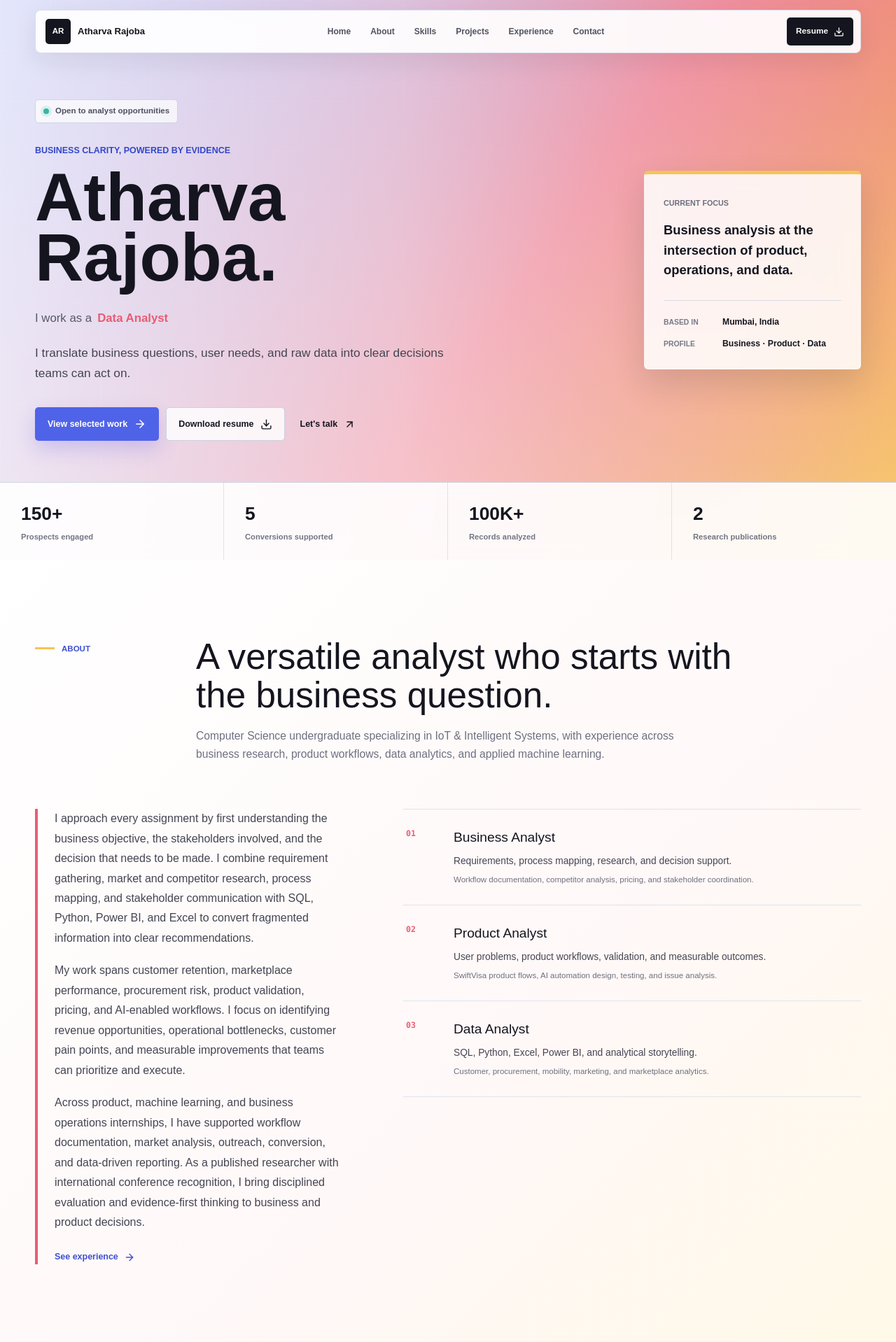
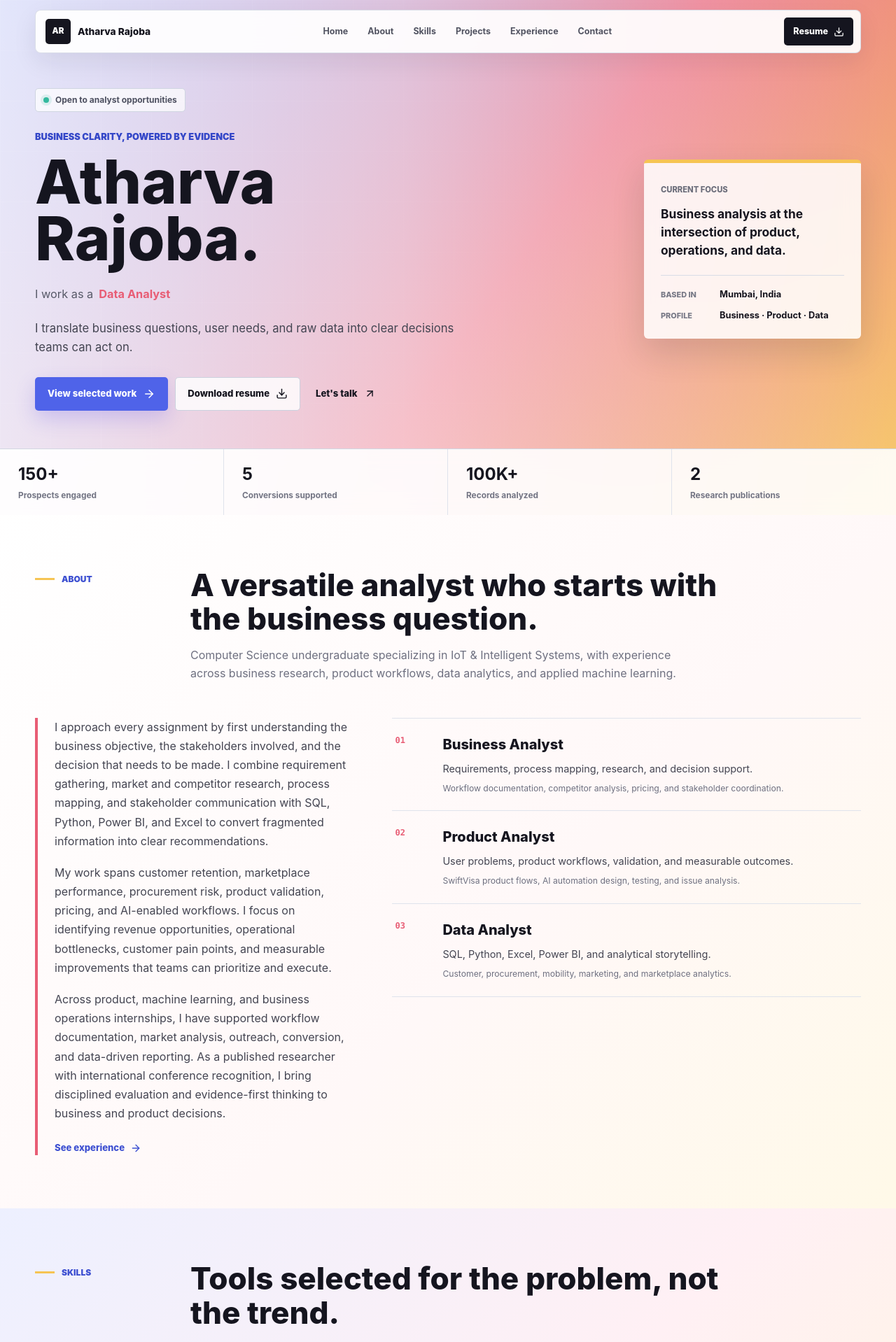
Before and after one commit to atharva1845/atharva-analyst-portfolio, a Next.js app: page / in a window 1280 px wide. Shown: the top 1918 px of the page at 70% size. Built offline with nearby package versions, Linux system fonts and the light colour scheme.

Commit message:
style: refine typography and spacing

```diff
--- a/src/components/portfolio.module.css
+++ b/src/components/portfolio.module.css
@@ -14,7 +14,10 @@
   overflow: hidden;
   background: linear-gradient(135deg, #eef1ff 0%, #fff1f4 52%, #fff7dc 100%);
   color: var(--ink);
-  font-family: Arial, Helvetica, sans-serif;
+  font-family: Inter, "Segoe UI Variable Text", "Segoe UI", ui-sans-serif, system-ui, sans-serif;
+  font-size: 16px;
+  line-height: 1.5;
+  text-rendering: optimizeLegibility;
 }
 
 .site * {
@@ -25,6 +28,13 @@
 .site a {
   color: inherit;
   text-decoration: none;
+}
+
+.site h1,
+.site h2,
+.site h3 {
+  font-family: "Segoe UI Variable Display", Inter, "Segoe UI", ui-sans-serif, system-ui, sans-serif;
+  font-weight: 800;
 }
 
 .header {
@@ -53,7 +63,7 @@
   display: inline-flex;
   align-items: center;
   gap: 10px;
-  font-size: 0.82rem;
+  font-size: 0.86rem;
 }
 
 .brand > span {
@@ -83,7 +93,7 @@
   padding: 10px 12px;
   border-radius: 4px;
   color: #515361;
-  font-size: 0.75rem;
+  font-size: 0.78rem;
   font-weight: 750;
   transition: color 180ms ease, background-color 180ms ease;
 }
@@ -104,7 +114,7 @@
   border-radius: 5px;
   background: var(--ink);
   color: #ffffff !important;
-  font-size: 0.74rem;
+  font-size: 0.78rem;
   font-weight: 800;
 }
 
@@ -156,10 +166,10 @@
   width: min(1180px, calc(100% - 48px));
   min-height: calc(92svh - 110px);
   margin: 0 auto;
-  padding: 142px 0 170px;
+  padding: 126px 0 148px;
   grid-template-columns: minmax(0, 1.55fr) minmax(310px, 0.45fr);
   align-items: center;
-  gap: 80px;
+  gap: 64px;
 }
 
 .heroCopy {
@@ -176,7 +186,7 @@
   border-radius: 5px;
   background: rgba(255, 255, 255, 0.72);
   color: #4d5060;
-  font-size: 0.72rem;
+  font-size: 0.75rem;
   font-weight: 750;
 }
 
@@ -189,9 +199,9 @@
 }
 
 .heroEyebrow {
-  margin: 30px 0 0;
+  margin: 26px 0 0;
   color: #3447c8;
-  font-size: 0.78rem;
+  font-size: 0.8rem;
   font-weight: 900;
   text-transform: uppercase;
 }
@@ -199,9 +209,9 @@
 .heroCopy h1 {
   margin: 14px 0 0;
   color: var(--ink);
-  font-size: 6rem;
-  font-weight: 900;
-  line-height: 0.9;
+  font-size: 5.4rem;
+  font-weight: 850;
+  line-height: 0.94;
 }
 
 .roleLine {
@@ -209,9 +219,9 @@
   min-height: 34px;
   align-items: center;
   gap: 8px;
-  margin-top: 26px;
+  margin-top: 22px;
   color: #575968;
-  font-size: 1.05rem;
+  font-size: 1.02rem;
 }
 
 .roleLine strong {
@@ -222,8 +232,8 @@
   max-width: 620px;
   margin: 18px 0 0;
   color: var(--ink-soft);
-  font-size: 1.08rem;
-  line-height: 1.7;
+  font-size: 1.04rem;
+  line-height: 1.65;
 }
 
 .heroActions {
@@ -231,7 +241,7 @@
   flex-wrap: wrap;
   align-items: center;
   gap: 10px;
-  margin-top: 34px;
+  margin-top: 28px;
 }
 
 .primaryAction,
@@ -243,7 +253,7 @@
   justify-content: center;
   gap: 9px;
   border-radius: 5px;
-  font-size: 0.78rem;
+  font-size: 0.82rem;
   font-weight: 820;
   transition: transform 180ms ease, box-shadow 180ms ease, background-color 180ms ease;
 }
@@ -273,8 +283,8 @@
 
 .heroNote {
   width: 100%;
-  min-height: 280px;
-  padding: 28px;
+  min-height: 250px;
+  padding: 24px;
   align-self: center;
   border-top: 5px solid var(--yellow);
   border-radius: 6px;
@@ -285,23 +295,23 @@
 
 .heroNote span {
   color: #6c6e7b;
-  font-size: 0.67rem;
+  font-size: 0.7rem;
   font-weight: 850;
   text-transform: uppercase;
 }
 
 .heroNote strong {
   display: block;
-  margin-top: 14px;
-  font-size: 1.15rem;
-  line-height: 1.55;
+  margin-top: 12px;
+  font-size: 1.08rem;
+  line-height: 1.5;
 }
 
 .heroNoteMeta {
   display: grid;
-  gap: 14px;
-  margin-top: 28px;
-  padding-top: 22px;
+  gap: 12px;
+  margin-top: 22px;
+  padding-top: 18px;
   border-top: 1px solid #d9dce6;
 }
 
@@ -314,14 +324,14 @@
 
 .heroNoteMeta small {
   color: #777986;
-  font-size: 0.65rem;
+  font-size: 0.68rem;
   font-weight: 800;
   text-transform: uppercase;
 }
 
 .heroNoteMeta b {
   color: var(--ink);
-  font-size: 0.76rem;
+  font-size: 0.8rem;
   line-height: 1.4;
 }
 
@@ -340,8 +350,8 @@
 
 .heroStats > div {
   display: flex;
-  min-height: 110px;
-  padding: 20px 30px;
+  min-height: 94px;
+  padding: 16px 26px;
   flex-direction: column;
   justify-content: center;
   border-right: 1px solid #dfe3ec;
@@ -353,18 +363,18 @@
 
 .heroStats strong {
   color: var(--ink);
-  font-size: 1.65rem;
+  font-size: 1.5rem;
 }
 
 .heroStats span {
   margin-top: 4px;
   color: #737584;
-  font-size: 0.7rem;
+  font-size: 0.74rem;
   font-weight: 700;
 }
 
 .section {
-  padding: 112px 0;
+  padding: 76px 0;
   scroll-margin-top: 82px;
   background: linear-gradient(135deg, #ffffff 0%, #fff8f8 58%, #fff9e8 100%);
 }
@@ -381,15 +391,15 @@
 .sectionHeading {
   display: grid;
   grid-template-columns: 180px 1fr;
-  gap: 50px;
-  margin-bottom: 64px;
+  gap: 42px;
+  margin-bottom: 50px;
   align-items: start;
 }
 
 .sectionHeading > p {
   margin: 7px 0 0;
   color: #3e50d1;
-  font-size: 0.72rem;
+  font-size: 0.75rem;
   font-weight: 900;
   text-transform: uppercase;
 }
@@ -407,23 +417,23 @@
   max-width: 800px;
   margin: 0;
   color: var(--ink);
-  font-size: 3.2rem;
-  line-height: 1.06;
+  font-size: 2.75rem;
+  line-height: 1.1;
 }
 
 .sectionHeading span {
   display: block;
   max-width: 720px;
-  margin-top: 18px;
+  margin-top: 14px;
   color: var(--muted);
-  font-size: 0.98rem;
-  line-height: 1.7;
+  font-size: 1rem;
+  line-height: 1.65;
 }
 
 .aboutLayout {
   display: grid;
   grid-template-columns: 0.8fr 1.2fr;
-  gap: 90px;
+  gap: 64px;
 }
 
 .aboutStatement {
@@ -435,7 +445,7 @@
   margin: 0 0 18px;
   color: var(--ink-soft);
   font-size: 1rem;
-  line-height: 1.78;
+  line-height: 1.7;
 }
 
 .aboutStatement a {
@@ -444,7 +454,7 @@
   gap: 8px;
   margin-top: 8px;
   color: #3e50d1;
-  font-size: 0.78rem;
+  font-size: 0.82rem;
   font-weight: 850;
 }
 
@@ -456,34 +466,34 @@
   display: grid;
   grid-template-columns: 50px 1fr;
   gap: 18px;
-  padding: 26px 4px;
+  padding: 22px 4px;
   border-bottom: 1px solid var(--line);
 }
 
 .roleRail article > span {
   color: var(--coral);
   font-family: ui-monospace, SFMono-Regular, Consolas, monospace;
-  font-size: 0.72rem;
+  font-size: 0.75rem;
   font-weight: 900;
 }
 
 .roleRail h3 {
   margin: 0;
-  font-size: 1.2rem;
+  font-size: 1.25rem;
 }
 
 .roleRail p {
   margin: 8px 0 0;
   color: var(--ink-soft);
-  font-size: 0.86rem;
-  line-height: 1.55;
+  font-size: 0.9rem;
+  line-height: 1.6;
 }
 
 .roleRail small {
   display: block;
   margin-top: 8px;
   color: var(--muted);
-  font-size: 0.72rem;
+  font-size: 0.76rem;
   line-height: 1.55;
 }
 
@@ -494,8 +504,8 @@
 }
 
 .skillCard {
-  min-height: 410px;
-  padding: 24px;
+  min-height: 350px;
+  padding: 22px;
   border: 1px solid var(--line);
   border-radius: 8px;
   background: #ffffff;
@@ -518,30 +528,30 @@
 
 .skillCard > span {
   display: block;
-  margin-top: 38px;
+  margin-top: 26px;
   color: #999ba7;
-  font-size: 0.66rem;
+  font-size: 0.7rem;
   font-weight: 850;
 }
 
 .skillCard h3 {
   margin: 9px 0 0;
-  font-size: 1.25rem;
+  font-size: 1.3rem;
 }
 
 .skillCard > p {
   min-height: 48px;
   margin: 10px 0 0;
   color: var(--muted);
-  font-size: 0.78rem;
-  line-height: 1.55;
+  font-size: 0.82rem;
+  line-height: 1.6;
 }
 
 .skillTags {
   display: flex;
   flex-wrap: wrap;
   gap: 7px;
-  margin-top: 28px;
+  margin-top: 22px;
 }
 
 .skillTags span,
@@ -554,7 +564,7 @@
   border-radius: 4px;
   background: #f7f8fb;
   color: #565866;
-  font-size: 0.66rem;
+  font-size: 0.7rem;
   font-weight: 750;
 }
 
@@ -567,8 +577,8 @@
 .projectCard {
   position: relative;
   display: flex;
-  min-height: 470px;
-  padding: 26px;
+  min-height: 420px;
+  padding: 24px;
   flex-direction: column;
   overflow: hidden;
   border: 1px solid var(--line);
@@ -594,41 +604,41 @@
 
 .projectTopline > span {
   font-family: ui-monospace, SFMono-Regular, Consolas, monospace;
-  font-size: 0.74rem;
+  font-size: 0.76rem;
   font-weight: 900;
 }
 
 .projectTopline small {
   color: var(--muted);
-  font-size: 0.64rem;
+  font-size: 0.69rem;
   font-weight: 800;
   text-align: right;
   text-transform: uppercase;
 }
 
 .projectCard h3 {
-  margin: 30px 0 0;
-  font-size: 1.45rem;
+  margin: 24px 0 0;
+  font-size: 1.35rem;
   line-height: 1.2;
 }
 
 .projectCard > p {
   margin: 13px 0 0;
   color: var(--ink-soft);
-  font-size: 0.82rem;
+  font-size: 0.86rem;
   line-height: 1.65;
 }
 
 .projectImpact {
-  margin-top: 24px;
-  padding: 16px 0;
+  margin-top: 20px;
+  padding: 14px 0;
   border-block: 1px solid var(--line);
 }
 
 .projectImpact strong {
   display: block;
   color: #777986;
-  font-size: 0.64rem;
+  font-size: 0.68rem;
   text-transform: uppercase;
 }
 
@@ -636,7 +646,7 @@
   display: block;
   margin-top: 7px;
   color: var(--ink-soft);
-  font-size: 0.75rem;
+  font-size: 0.79rem;
   line-height: 1.55;
 }
 
@@ -644,7 +654,7 @@
   display: flex;
   flex-wrap: wrap;
   gap: 6px;
-  margin-top: 22px;
+  margin-top: 18px;
 }
 
 .projectLinks {
@@ -652,7 +662,7 @@
   align-items: center;
   gap: 18px;
   margin-top: auto;
-  padding-top: 24px;
+  padding-top: 20px;
 }
 
 .projectLinks a {
@@ -660,7 +670,7 @@
   align-items: center;
   gap: 6px;
   color: #3e50d1;
-  font-size: 0.72rem;
+  font-size: 0.76rem;
   font-weight: 850;
 }
 
@@ -707,12 +717,12 @@
   border-radius: 50%;
   background: var(--soft);
   color: #3e50d1;
-  font-size: 0.64rem;
+  font-size: 0.68rem;
   font-weight: 900;
 }
 
 .timelineContent {
-  padding: 28px 0 32px 18px;
+  padding: 24px 0 26px 16px;
 }
 
 .companyLine {
@@ -750,33 +760,33 @@
 
 .companyLine small {
   color: #3e50d1;
-  font-size: 0.67rem;
+  font-size: 0.71rem;
   font-weight: 900;
   text-transform: uppercase;
 }
 
 .companyLine h3 {
   margin: 5px 0 0;
-  font-size: 1.22rem;
+  font-size: 1.2rem;
 }
 
 .companyLine time {
   color: var(--muted);
-  font-size: 0.68rem;
+  font-size: 0.72rem;
   font-weight: 750;
 }
 
 .timelineContent > p {
-  margin: 18px 0 0;
+  margin: 15px 0 0;
   color: var(--ink-soft);
-  font-size: 0.8rem;
+  font-size: 0.84rem;
   line-height: 1.6;
 }
 
 .timelineContent ul {
   display: grid;
   gap: 8px;
-  margin: 18px 0 0;
+  margin: 14px 0 0;
   padding: 0;
   list-style: none;
 }
@@ -785,7 +795,7 @@
   display: flex;
   gap: 8px;
   color: #5a5c69;
-  font-size: 0.74rem;
+  font-size: 0.78rem;
   line-height: 1.5;
 }
 
@@ -806,8 +816,8 @@
 .campusVisual {
   position: relative;
   display: flex;
-  min-height: 300px;
-  padding: 24px;
+  min-height: 260px;
+  padding: 22px;
   flex-direction: column;
   justify-content: space-between;
   overflow: hidden;
@@ -847,31 +857,31 @@
 }
 
 .campusVisual > strong {
-  font-size: 1.55rem;
+  font-size: 1.45rem;
   line-height: 1.2;
 }
 
 .educationBody {
-  padding: 24px;
+  padding: 22px;
 }
 
 .educationBody > small {
   color: #3e50d1;
-  font-size: 0.66rem;
+  font-size: 0.7rem;
   font-weight: 900;
   text-transform: uppercase;
 }
 
 .educationBody h3 {
   margin: 10px 0 0;
-  font-size: 1.12rem;
+  font-size: 1.18rem;
   line-height: 1.3;
 }
 
 .educationBody > p {
   margin: 8px 0 0;
   color: var(--muted);
-  font-size: 0.78rem;
+  font-size: 0.82rem;
 }
 
 .educationBody > div {
@@ -879,11 +889,11 @@
   align-items: center;
   justify-content: space-between;
   gap: 16px;
-  margin-top: 22px;
-  padding-top: 18px;
+  margin-top: 18px;
+  padding-top: 15px;
   border-top: 1px solid var(--line);
   color: var(--muted);
-  font-size: 0.72rem;
+  font-size: 0.76rem;
 }
 
 .educationBody > div strong {
@@ -893,15 +903,15 @@
 .researchShowcase {
   display: grid;
   gap: 18px;
-  margin-top: 42px;
+  margin-top: 32px;
 }
 
 .achievementFeature {
   display: grid;
-  min-height: 390px;
-  padding: 28px;
+  min-height: 340px;
+  padding: 22px;
   grid-template-columns: minmax(320px, 0.8fr) 1.2fr;
-  gap: 42px;
+  gap: 34px;
   align-items: center;
   border: 1px solid #ead9c8;
   border-radius: 8px;
@@ -911,7 +921,7 @@
 
 .achievementImage {
   display: grid;
-  min-height: 330px;
+  min-height: 296px;
   padding: 14px;
   place-items: center;
   border: 1px solid #e6d7ca;
@@ -922,13 +932,13 @@
 .achievementImage img {
   display: block;
   width: 100%;
-  height: 300px;
+  height: 270px;
   object-fit: contain;
 }
 
 .achievementCopy > small {
   color: #3e50d1;
-  font-size: 0.68rem;
+  font-size: 0.72rem;
   font-weight: 900;
   text-transform: uppercase;
 }
@@ -936,7 +946,7 @@
 .achievementCopy h3 {
   max-width: 560px;
   margin: 14px 0 0;
-  font-size: 2rem;
+  font-size: 1.75rem;
   line-height: 1.14;
 }
 
@@ -944,15 +954,15 @@
   max-width: 620px;
   margin: 18px 0 0;
   color: var(--ink-soft);
-  font-size: 0.88rem;
-  line-height: 1.72;
+  font-size: 0.9rem;
+  line-height: 1.65;
 }
 
 .achievementSignals {
   display: flex;
   flex-wrap: wrap;
   gap: 8px;
-  margin-top: 24px;
+  margin-top: 20px;
 }
 
 .achievementSignals span {
@@ -964,7 +974,7 @@
   border-radius: 4px;
   background: #ffffff;
   color: #7b5539;
-  font-size: 0.66rem;
+  font-size: 0.7rem;
   font-weight: 800;
 }
 
@@ -972,9 +982,9 @@
   display: inline-flex;
   align-items: center;
   gap: 6px;
-  margin-top: 28px;
+  margin-top: 22px;
   color: #3e50d1;
-  font-size: 0.72rem;
+  font-size: 0.76rem;
   font-weight: 850;
 }
 
@@ -986,8 +996,8 @@
 
 .publicationCard {
   display: grid;
-  min-height: 410px;
-  padding: 22px;
+  min-height: 380px;
+  padding: 20px;
   grid-template-columns: 180px 1fr;
   gap: 24px;
   border: 1px solid var(--line);
@@ -999,7 +1009,7 @@
 .paperPreview {
   position: relative;
   display: block;
-  min-height: 364px;
+  min-height: 336px;
   overflow: hidden;
   border: 1px solid #dfe3ec;
   border-radius: 5px;
@@ -1030,7 +1040,7 @@
   border-radius: 4px;
   background: rgba(21, 21, 31, 0.92);
   color: #ffffff;
-  font-size: 0.62rem;
+  font-size: 0.66rem;
   font-weight: 800;
 }
 
@@ -1040,21 +1050,21 @@
 
 .paperCopy > span {
   color: var(--mint);
-  font-size: 0.65rem;
+  font-size: 0.69rem;
   font-weight: 900;
   text-transform: uppercase;
 }
 
 .paperCopy h3 {
   margin: 13px 0 0;
-  font-size: 1rem;
+  font-size: 1.02rem;
   line-height: 1.4;
 }
 
 .paperCopy > p {
   margin: 16px 0 0;
   color: var(--ink-soft);
-  font-size: 0.72rem;
+  font-size: 0.76rem;
   line-height: 1.65;
 }
 
@@ -1062,14 +1072,14 @@
   display: block;
   margin-top: 18px;
   color: var(--coral);
-  font-size: 0.72rem;
+  font-size: 0.76rem;
 }
 
 .paperCopy > div {
   display: flex;
   flex-wrap: wrap;
   gap: 14px;
-  margin-top: 22px;
+  margin-top: 18px;
 }
 
 .paperCopy a {
@@ -1077,13 +1087,13 @@
   align-items: center;
   gap: 5px;
   color: #3e50d1;
-  font-size: 0.68rem;
+  font-size: 0.72rem;
   font-weight: 850;
 }
 
 .contact {
   position: relative;
-  padding: 100px 0;
+  padding: 82px 0;
   scroll-margin-top: 82px;
   overflow: hidden;
   background: linear-gradient(120deg, #4f63e9 0%, #e85d75 58%, #f6c453 100%);
@@ -1108,31 +1118,31 @@
   width: min(1180px, calc(100% - 48px));
   margin: 0 auto;
   grid-template-columns: 1.25fr 0.75fr;
-  gap: 90px;
+  gap: 64px;
   align-items: end;
 }
 
 .contactInner p {
   margin: 0;
   color: #fff1a8;
-  font-size: 0.72rem;
+  font-size: 0.76rem;
   font-weight: 900;
   text-transform: uppercase;
 }
 
 .contactInner h2 {
   max-width: 720px;
-  margin: 18px 0 0;
-  font-size: 3.2rem;
-  line-height: 1.06;
+  margin: 14px 0 0;
+  font-size: 2.8rem;
+  line-height: 1.1;
 }
 
 .contactInner > div span {
   display: block;
   max-width: 650px;
-  margin-top: 20px;
+  margin-top: 16px;
   color: rgba(255, 255, 255, 0.82);
-  font-size: 0.9rem;
+  font-size: 0.95rem;
   line-height: 1.65;
 }
 
@@ -1151,7 +1161,7 @@
   border-radius: 5px;
   background: rgba(255, 255, 255, 0.1);
   color: #ffffff;
-  font-size: 0.74rem;
+  font-size: 0.78rem;
   font-weight: 800;
   backdrop-filter: blur(8px);
 }
@@ -1162,7 +1172,7 @@
   border-color: #ffffff;
   background: #ffffff;
   color: var(--ink);
-  font-size: 0.8rem;
+  font-size: 0.84rem;
 }
 
 .footer {
@@ -1175,7 +1185,7 @@
 .footerInner {
   display: grid;
   width: min(1180px, calc(100% - 48px));
-  min-height: 112px;
+  min-height: 96px;
   margin: 0 auto;
   grid-template-columns: 1fr auto 1fr;
   gap: 24px;
@@ -1185,14 +1195,14 @@
 .footerInner p {
   margin: 0;
   color: var(--muted);
-  font-size: 0.74rem;
+  font-size: 0.78rem;
   text-align: center;
 }
 
 .footerInner > a:last-child {
   justify-self: end;
   color: #3e50d1;
-  font-size: 0.74rem;
+  font-size: 0.78rem;
   font-weight: 800;
 }
 
@@ -1223,12 +1233,12 @@
   .mobileNav a:last-child { border-bottom: 0; }
   .heroInner { grid-template-columns: 1fr; }
   .heroCopy { width: 78%; }
-  .heroCopy h1 { font-size: 5rem; }
+  .heroCopy h1 { font-size: 4.6rem; }
   .heroNote { display: none; }
   .sectionHeading { grid-template-columns: 130px 1fr; }
-  .sectionHeading h2 { font-size: 2.75rem; }
+  .sectionHeading h2 { font-size: 2.5rem; }
   .skillsGrid { grid-template-columns: repeat(2, 1fr); }
-  .skillCard { min-height: 340px; }
+  .skillCard { min-height: 310px; }
   .experienceLayout { grid-template-columns: 1fr; }
   .educationCard { display: grid; grid-template-columns: 0.9fr 1.1fr; }
   .achievementFeature { grid-template-columns: 0.9fr 1.1fr; gap: 28px; }
@@ -1248,53 +1258,53 @@
   .heroInner {
     width: min(100% - 32px, 1180px);
     min-height: calc(90svh - 145px);
-    padding: 118px 0 175px;
+    padding: 108px 0 154px;
     align-items: flex-end;
   }
   .heroCopy { width: 100%; }
   .availability { background: rgba(255, 255, 255, 0.9); }
   .heroEyebrow { margin-top: 22px; }
-  .heroCopy h1 { font-size: 4rem; }
-  .heroSummary { font-size: 0.96rem; }
+  .heroCopy h1 { font-size: 3.7rem; }
+  .heroSummary { font-size: 1rem; }
   .heroStats { grid-template-columns: repeat(2, 1fr); }
   .heroStats > div { min-height: 72px; padding: 12px 16px; }
   .heroStats > div:nth-child(2) { border-right: 0; }
   .heroStats > div:nth-child(-n+2) { border-bottom: 1px solid #dfe3ec; }
   .heroStats strong { font-size: 1.25rem; }
-  .section { padding: 80px 0; }
+  .section { padding: 56px 0; }
   .sectionInner { width: min(100% - 32px, 1180px); }
-  .sectionHeading { grid-template-columns: 1fr; gap: 18px; margin-bottom: 42px; }
-  .sectionHeading h2 { font-size: 2.3rem; }
-  .aboutLayout { grid-template-columns: 1fr; gap: 48px; }
+  .sectionHeading { grid-template-columns: 1fr; gap: 16px; margin-bottom: 34px; }
+  .sectionHeading h2 { font-size: 2.15rem; }
+  .aboutLayout { grid-template-columns: 1fr; gap: 36px; }
   .skillsGrid,
   .projectsGrid { grid-template-columns: 1fr; }
   .skillCard { min-height: auto; }
-  .projectCard { min-height: 420px; }
+  .projectCard { min-height: 390px; }
   .companyLine { grid-template-columns: 78px 1fr; }
   .companyLine time { grid-column: 2; }
   .educationCard { grid-template-columns: 1fr; }
-  .campusVisual { min-height: 280px; }
+  .campusVisual { min-height: 250px; }
   .achievementFeature { grid-template-columns: 1fr; }
   .achievementImage { min-height: 280px; }
   .achievementImage img { height: 260px; }
   .publicationCard { grid-template-columns: 170px 1fr; }
-  .contact { padding: 80px 0; }
+  .contact { padding: 68px 0; }
   .contact::before { width: 46%; opacity: 0.55; }
-  .contactInner { width: min(100% - 32px, 1180px); grid-template-columns: 1fr; gap: 42px; }
-  .contactInner h2 { font-size: 2.4rem; }
+  .contactInner { width: min(100% - 32px, 1180px); grid-template-columns: 1fr; gap: 34px; }
+  .contactInner h2 { font-size: 2.2rem; }
   .footerInner { width: min(100% - 32px, 1180px); grid-template-columns: 1fr; gap: 10px; padding: 24px 0; }
   .footerInner p { text-align: left; }
   .footerInner > a:last-child { justify-self: start; }
 }
 
 @media (max-width: 480px) {
-  .heroCopy h1 { font-size: 3.25rem; }
+  .heroCopy h1 { font-size: 3.05rem; }
   .roleLine { display: grid; gap: 4px; font-size: 0.95rem; }
   .heroActions { display: grid; grid-template-columns: 1fr; }
   .primaryAction,
   .secondaryAction,
   .textAction { width: 100%; }
-  .sectionHeading h2 { font-size: 2rem; }
+  .sectionHeading h2 { font-size: 1.9rem; }
   .roleRail article { grid-template-columns: 38px 1fr; }
   .timelineItem { grid-template-columns: 44px 1fr; }
   .timelineMarker::before { right: 8px; }
@@ -1304,10 +1314,10 @@
   .companyLogo { width: 64px; height: 52px; }
   .companyLogoIcon { width: 52px; height: 52px; }
   .achievementFeature { padding: 16px; }
-  .achievementCopy h3 { font-size: 1.65rem; }
+  .achievementCopy h3 { font-size: 1.55rem; }
   .publicationCard { grid-template-columns: 1fr; }
   .paperPreview { min-height: 420px; }
-  .contactInner h2 { font-size: 2rem; }
+  .contactInner h2 { font-size: 1.95rem; }
 }
 
 @media (prefers-reduced-motion: reduce) {
```
